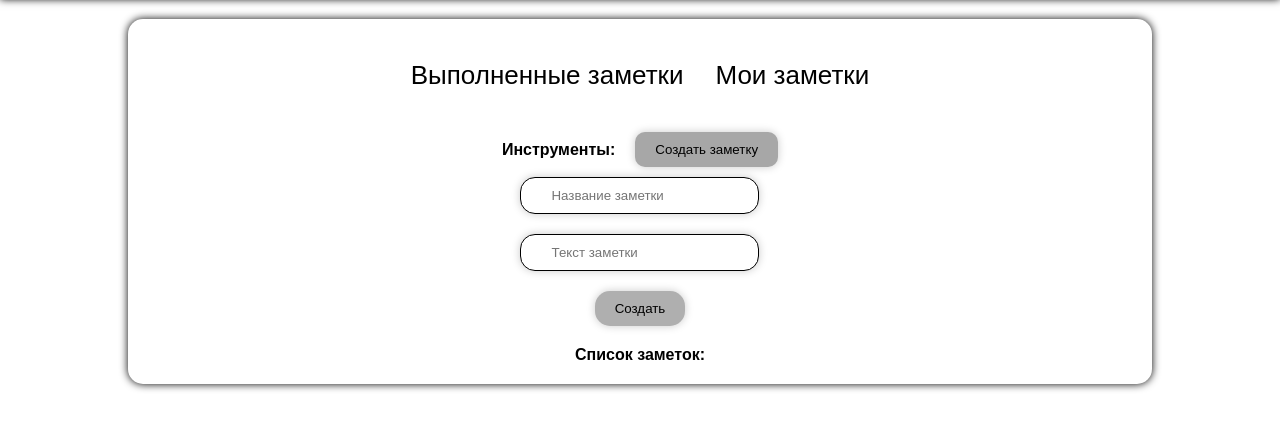
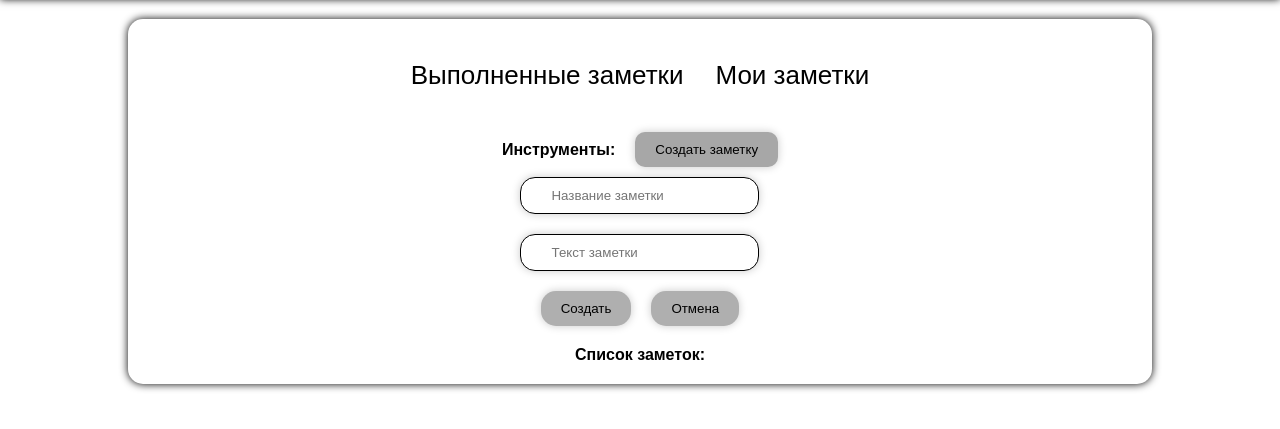
Before and after one commit to PxrpGill/js-practic, a website built with Vite: page project/pages/notes/notes.html in a window 1280 px wide. Both pictures are taken after a click on the button "Создать заметку". Shown: the part 69-498 px from the top of the page. Built offline with nearby package versions, Linux system fonts and the light colour scheme.

Commit message:
кнопка отмены создания

```diff
--- a/project/pages/notes/notes-script.js
+++ b/project/pages/notes/notes-script.js
@@ -18,14 +18,25 @@ createNote.addEventListener("click", function() {
     inputTextNote.className = "create-note-spot__note-text";
     inputTextNote.placeholder = "Текст заметки";
 
+    const buttonsSpot = document.createElement("section");
+    buttonsSpot.className = "crate-note-spot__buttons-spot";
+
     const submitButton = document.createElement("button");
     submitButton.type = "button";
     submitButton.className = "create-note-spot__button-submit";
     submitButton.textContent = "Создать";
 
+    const cancelButton = document.createElement("button");
+    cancelButton.type = "button";
+    cancelButton.className = "create-note-spot__button-cancel";
+    cancelButton.textContent = "Отмена";
+
+    buttonsSpot.appendChild(submitButton);
+    buttonsSpot.appendChild(cancelButton);
+
     notesInstruments.appendChild(inputTitleNote);
     notesInstruments.appendChild(inputTextNote);
-    notesInstruments.append(submitButton);
+    notesInstruments.appendChild(buttonsSpot);
 
     submitButton.addEventListener('click', function() {
         const data = {
@@ -36,6 +47,12 @@ createNote.addEventListener("click", function() {
         localStorage.setItem(String(key), data);
         notesInstruments.removeChild(inputTextNote);
         notesInstruments.removeChild(inputTitleNote);
-        notesInstruments.removeChild(submitButton);
+        notesInstruments.removeChild(buttonsSpot);
+    })
+
+    cancelButton.addEventListener('click', function() {
+        notesInstruments.removeChild(inputTextNote);
+        notesInstruments.removeChild(inputTitleNote);
+        notesInstruments.removeChild(buttonsSpot);
     })
 });
--- a/project/pages/notes/notes.css
+++ b/project/pages/notes/notes.css
@@ -194,3 +194,24 @@
     background-color:orange;
     color: #fff;
 }
+
+.crate-note-spot__buttons-spot {
+    display: flex;
+    gap: 20px;
+}
+
+.create-note-spot__button-cancel {
+    padding: 10px 20px;
+    border: none;
+    border-radius: 15px;
+    background-color: rgb(175, 175, 175);
+    box-shadow: 0px 0px 8px rgb(202, 202, 202);
+    cursor: pointer;
+    transition: .3s;
+}
+
+.create-note-spot__button-cancel:hover {
+    transform: scale(1.05);
+    background-color:red;
+    color: #fff;
+}
```
